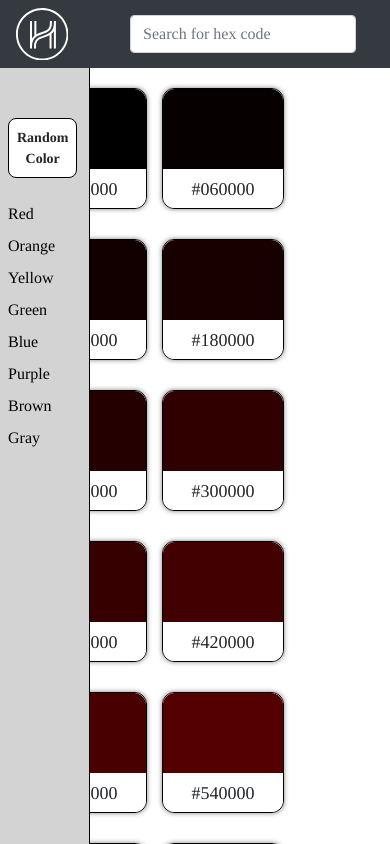
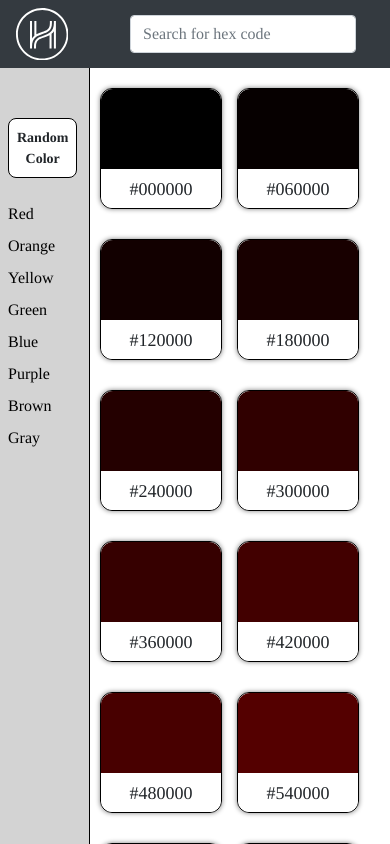
Before and after one commit to curtisyungen/hh-interview, a React (Create React App) app: page /list in a window 390 px wide. Shown: the top 844 px of the page. Built offline with nearby package versions, Linux system fonts and the light colour scheme; a web font is replaced by a local one.

Commit message:
Add files via upload

```diff
--- a/src/pages/DetailView.css
+++ b/src/pages/DetailView.css
@@ -15,7 +15,7 @@
     }
 }
 
-@media only screen and (max-width: 600px) {
+@media only screen and (max-width: 690px) {
     .detailView {
         margin-left: 100px;
         max-width: 100%;
--- a/src/pages/ListView.css
+++ b/src/pages/ListView.css
@@ -36,15 +36,15 @@
     font-weight: 700;
 }
 
-@media only screen and (max-width: 990px) {
+@media only screen and (max-width: 1200px) {
     .listView {
         margin-left: 260px;
     }
 }
 
-@media only screen and (max-width: 520px) {
+@media only screen and (max-width: 690px) {
     .listView {
-        margin-left: 25px;
+        margin-left: 100px;
         max-width: 100%;
     }
 }
```
